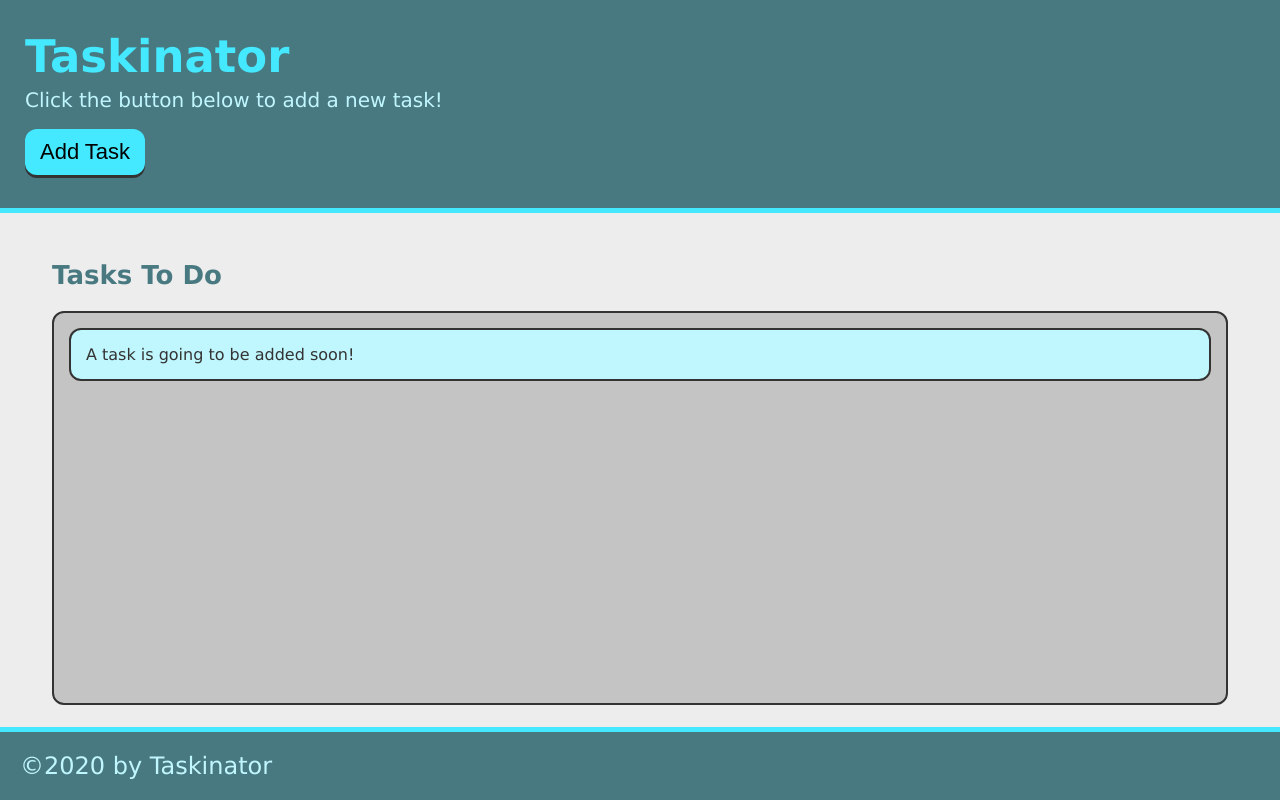
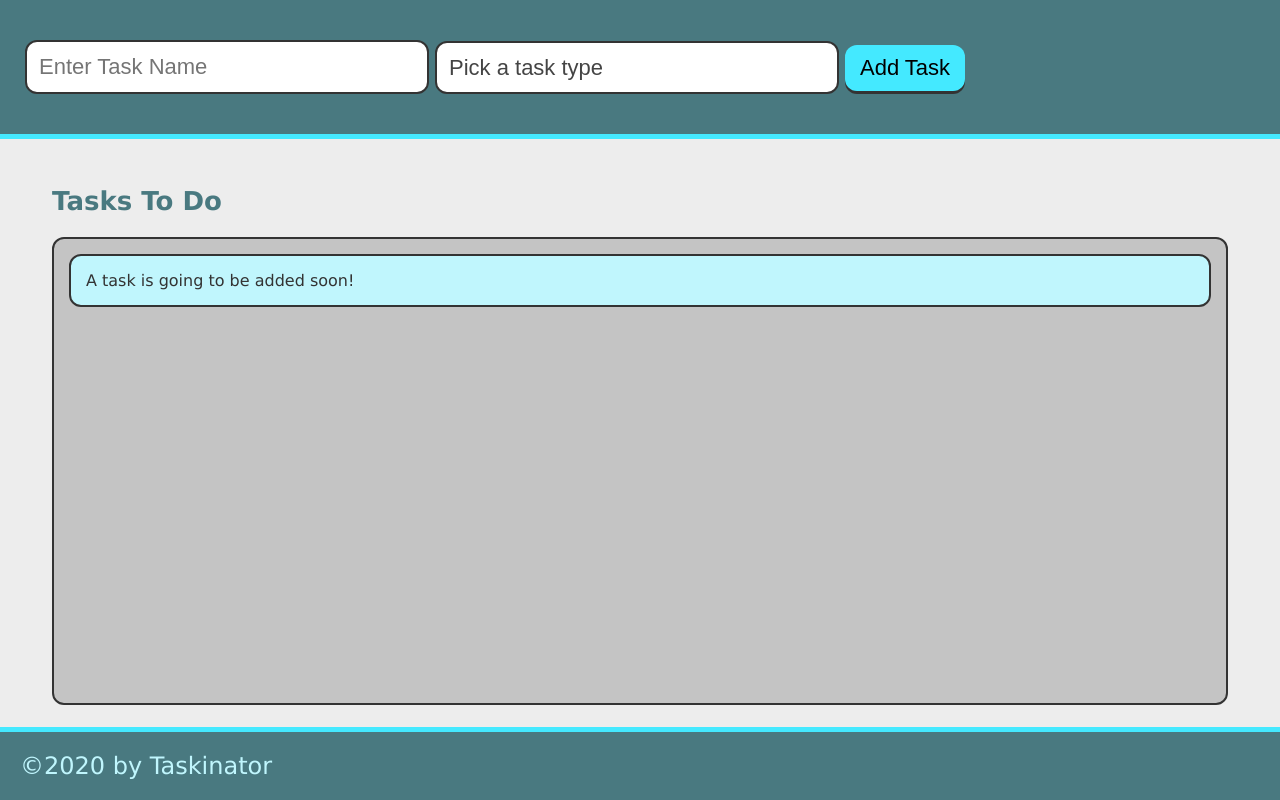
Before and after one commit to briankiprop/taskinator, a plain HTML site: page index.html in a window 1280 px wide. Drawn offline with Linux system fonts and the light colour scheme.

Commit message:
html added selection part

```diff
--- a/index.html
+++ b/index.html
@@ -11,9 +11,22 @@
 
 <body>
 <header>
-  <h1 class="page-title">Taskinator</h1>
-  <p>Click the button below to add a new task!</p>
-  <button class="btn" id="save-task">Add Task</button>
+  <form id="task-form">
+    <div class="form-group">
+      <input type="text" name="task-name" placeholder="Enter Task Name" />
+    </div>
+    <div class="form-group">
+      <select name="task-type" class="select-dropdown">
+        <option value="" disabled selected>Pick a task type</option>
+        <option value="Print">Print</option>
+        <option value="Web">Web</option>
+        <option value="Mobile">Mobile</option>
+      </select>
+    </div>
+    <div class="form-group">
+      <button class="btn" id="save-task" type="submit">Add Task</button>
+    </div>
+  </form>
 </header>
 
 <main class="page-content">
```
